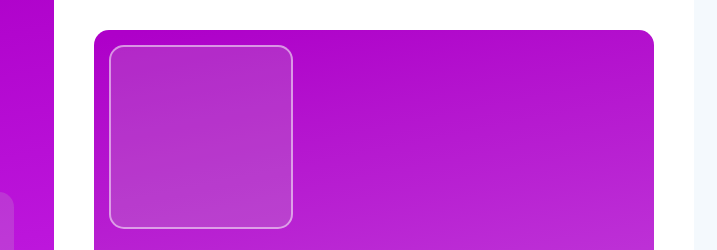
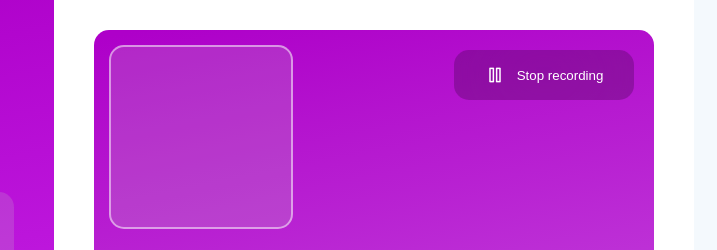
Before and after one commit to youssefsadouk/VideoChat-App, a website: page public/index.html in a window 1280 px wide. Shown: the top 250 px of the page, 266-983 px from the left. Drawn offline with nearby package versions, Linux system fonts and the light colour scheme; no server answers.

Commit message:
add video recording button + styling

```diff
--- a/public/css/style.css
+++ b/public/css/style.css
@@ -310,3 +310,22 @@
     justify-content: center;
     align-items: center;
   }
+
+  .video_recording_buttons_container {
+    position: absolute;
+    width: 180px;
+    height: 50px;
+    background: rgba(0, 0, 0, 0.2);
+    border-radius: 15px;
+    backdrop-filter: blur(60px);
+    right: 20px;
+    top: 20px;
+    display: flex;
+    align-items: center;
+    justify-content: center;
+  }
+
+  #stop_recording_button {
+    color: white;
+    height: 28px;
+  }
--- a/public/index.html
+++ b/public/index.html
@@ -98,8 +98,18 @@
                         <img src='./utils/images/hangUp.png'></img>
                     </button>
                 </div>
+                <div class='video_recording_buttons_container' id='video_recording_buttons'>
+                    <button id='pause_recording_button'>
+                        <img src='./utils/images/pause.png'></img>
+                    </button>
+                    <button id='resume_recording_button' class='display_none'>
+                        <img src='./utils/images/resume.png'></img>
+                    </button>
+                    <button id='stop_recording_button'>
+                        Stop recording
+                    </button>
+                </div>
             </div>
-
         </div>
         <div class="chat"></div>
     </div>
```
Also changed, not shown: public/utils/images/pause.png (added), public/utils/images/resume.png (added).
